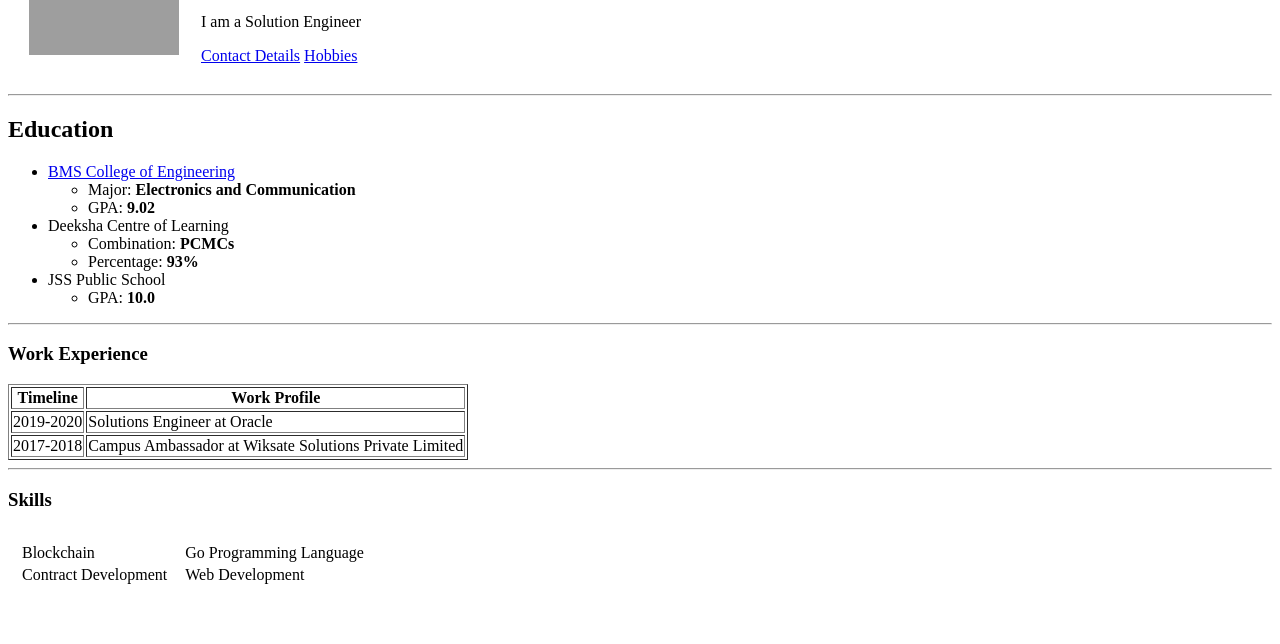
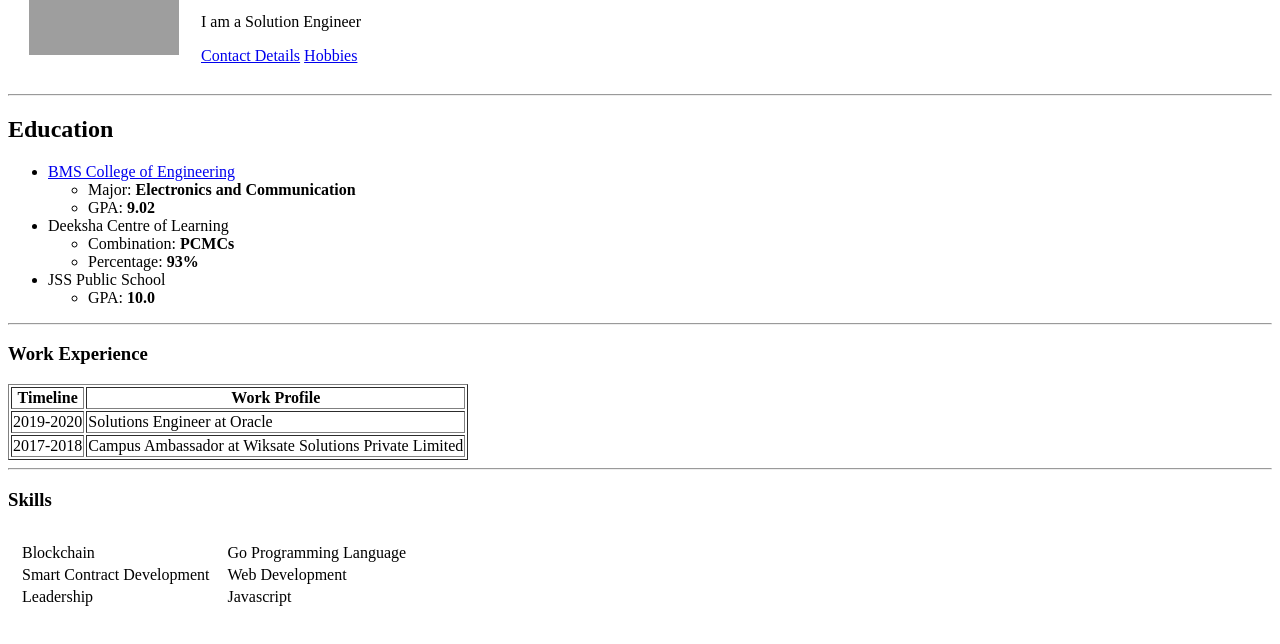
Before and after one commit to abhignan27/cv, a plain HTML site: page index.html in a window 1280 px wide. Shown: the part 130-774 px from the top of the page. Drawn offline with Linux system fonts and the light colour scheme; grey boxes are pictures that could not be loaded.

Commit message:
New skills added

```diff
--- a/index.html
+++ b/index.html
@@ -79,8 +79,11 @@
 
                             </tr>
                             <tr>
-                                <td> Contract Development</td>
+                                <td> Smart Contract Development</td>
 
+                            </tr>
+                            <tr>
+                                <td>Leadership</td>
                             </tr>
                         </tbody>
 
@@ -97,6 +100,9 @@
                                 <td>Web Development</td>
 
                             </tr>
+                            <tr>
+                                <td>Javascript</td>
+                            </tr>
                             </tbody>
                     </table>
                 </td>
```
